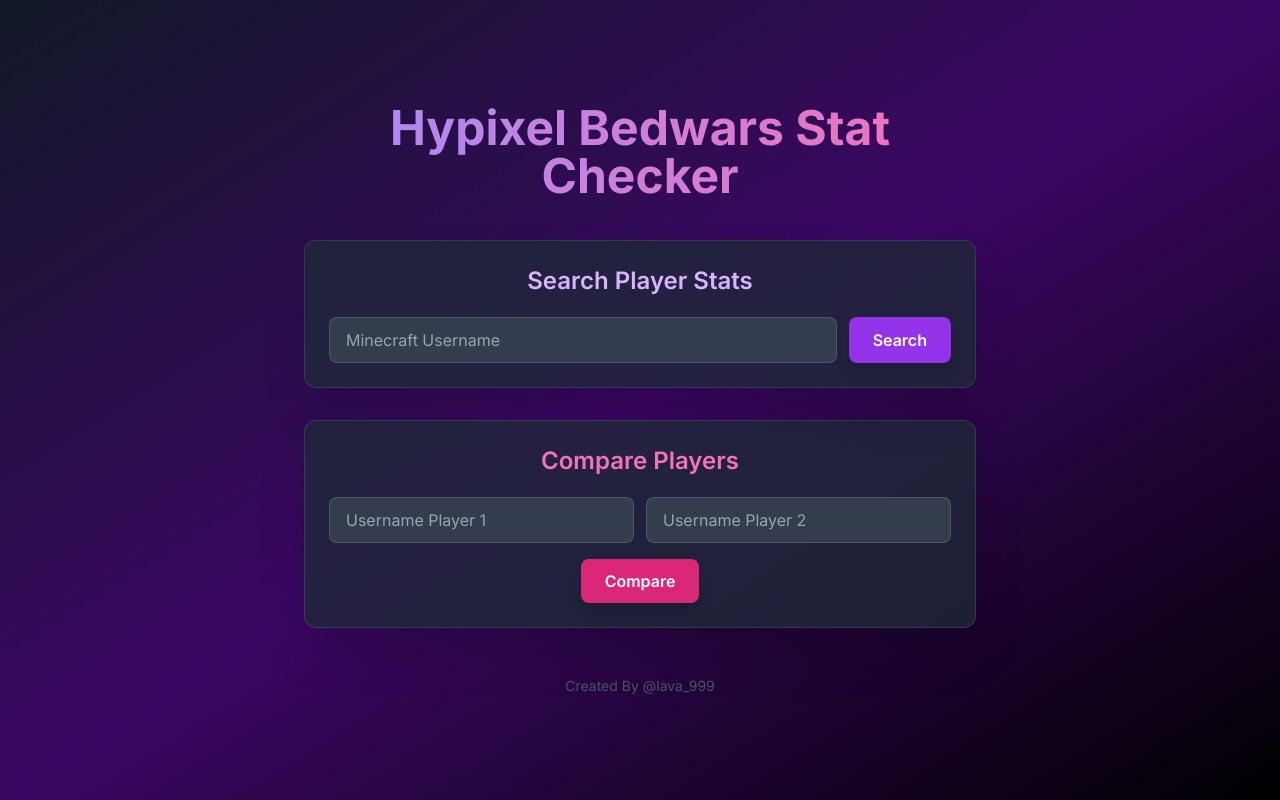
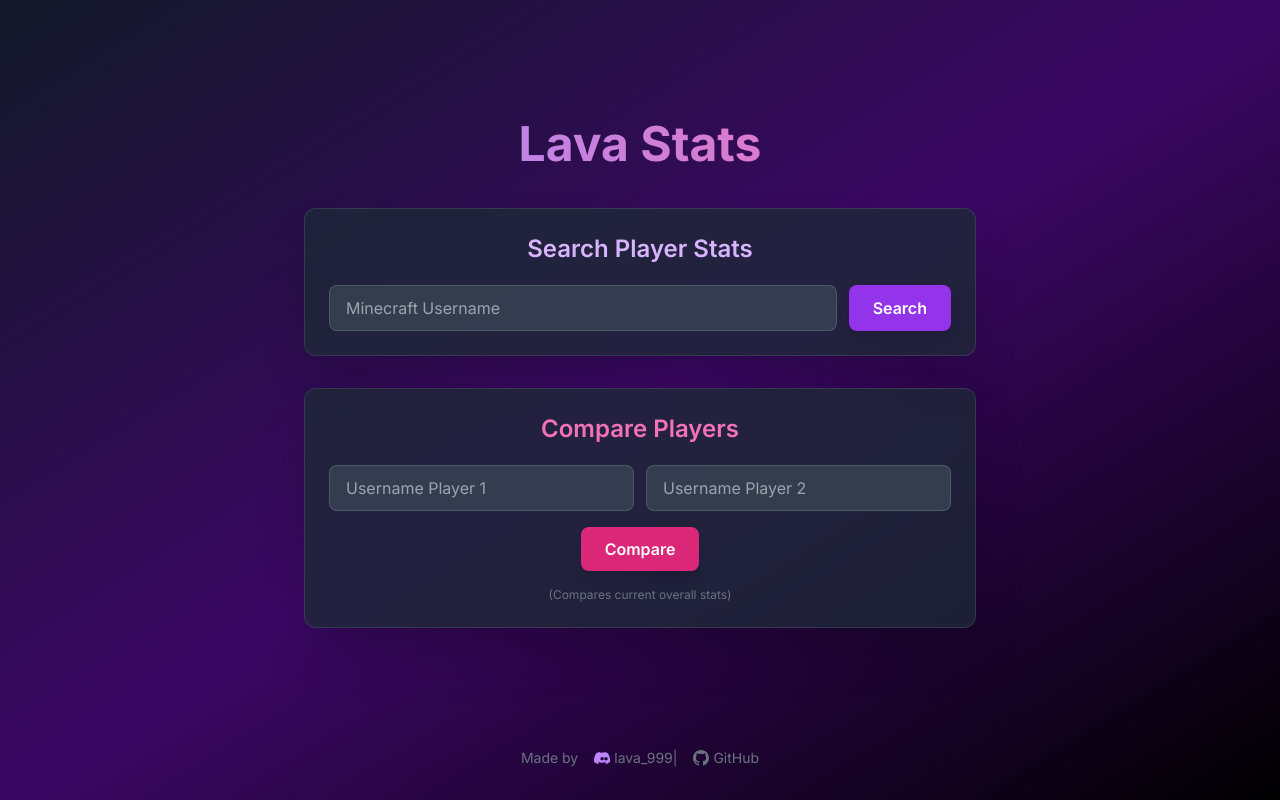
Before and after one commit to tlsstern/Lava_Stat_Checker, a Flask app: page / in a window 1280 px wide. Run offline with Flask 3, Linux system fonts and the light colour scheme; some libraries are stand-ins or nearby versions.

Commit message:
Fixed stuff

```diff
--- a/templates/index.html
+++ b/templates/index.html
@@ -3,18 +3,18 @@
 <head>
     <meta charset="UTF-8">
     <meta name="viewport" content="width=device-width, initial-scale=1.0">
-    <title>Hypixel Stat Checker</title>
+    <title>Lava Stats - Bedwars Checker</title>
     <script src="https://cdn.tailwindcss.com"></script>
     <link rel="stylesheet" href="{{ url_for('static', filename='css/style.css') }}">
     <link rel="preconnect" href="https://fonts.googleapis.com">
     <link rel="preconnect" href="https://fonts.gstatic.com" crossorigin>
     <link href="https://fonts.googleapis.com/css2?family=Inter:wght@400;500;600;700&display=swap" rel="stylesheet">
-    </head>
+</head>
 <body class="bg-gradient-to-br from-gray-900 via-purple-950 to-black text-gray-300 min-h-screen flex flex-col items-center justify-center p-4">
 
-    <div class="w-full max-w-2xl mx-auto">
+    <div class="w-full max-w-2xl mx-auto flex-grow flex flex-col justify-center">
         <h1 class="text-4xl md:text-5xl font-bold text-center mb-10 gradient-text">
-            Hypixel Bedwars Stat Checker
+            Lava Stats
         </h1>
 
         <div class="mb-8 p-6 rounded-xl shadow-2xl stat-card">
@@ -43,11 +43,31 @@
                     Compare
                 </button>
             </form>
+             <p class="text-center text-xs text-gray-500 mt-4">
+                (Compares current overall stats)
+            </p>
         </div>
     </div>
 
-    <footer class="text-center text-gray-600 mt-12 text-sm">
-        Created By @lava_999
+    <footer class="text-center text-gray-500 py-4 text-sm">
+        {# Removed mb-2 from this div #}
+        <div class="flex justify-center items-center space-x-4">
+             <span>Made by</span>
+             {# Discord Link/Info #}
+             <span class="inline-flex items-center gap-1">
+                 <svg xmlns="http://www.w3.org/2000/svg" class="h-4 w-4 text-purple-400" fill="currentColor" viewBox="0 0 16 16">
+                     <path d="M13.545 2.907a13.2 13.2 0 0 0-3.257-1.011.05.05 0 0 0-.052.025c-.141.25-.297.577-.406.833a12.2 12.2 0 0 0-3.658 0 8.2 8.2 0 0 0-.412-.833.05.05 0 0 0-.052-.025c-1.125.194-2.22.534-3.257 1.011a.04.04 0 0 0-.021.018C.356 6.024-.213 9.047.066 12.032c.001.014.01.028.021.037a13.3 13.3 0 0 0 3.995 2.02.05.05 0 0 0 .056-.019c.308-.42.582-.863.818-1.329a.05.05 0 0 0-.01-.059.05.05 0 0 0-.018-.011 8.9 8.9 0 0 1-1.24-.595.05.05 0 0 1-.02-.066.05.05 0 0 1 .015-.019c.084-.063.168-.129.248-.195a.05.05 0 0 1 .051-.007c2.619 1.165 5.48 1.165 8.1.007a.05.05 0 0 1 .053.005c.08.065.164.132.248.198a.05.05 0 0 1 .015.019.05.05 0 0 1-.02.066 8.9 8.9 0 0 1-1.24.595.05.05 0 0 0-.018.011.05.05 0 0 0-.01.059c.232.466.506.909.813 1.329a.05.05 0 0 0 .056.019 13.2 13.2 0 0 0 3.995-2.02.05.05 0 0 0 .021-.037c.334-3.451-.559-6.449-2.366-9.106a.04.04 0 0 0-.021-.018Zm-5.468 7.557a1.75 1.75 0 0 1-1.75-1.75 1.75 1.75 0 0 1 1.75-1.75 1.75 1.75 0 0 1 1.75 1.75 1.75 1.75 0 0 1-1.75 1.75Zm3.897 0a1.75 1.75 0 0 1-1.75-1.75 1.75 1.75 0 0 1 1.75-1.75 1.75 1.75 0 0 1 1.75 1.75 1.75 1.75 0 0 1-1.75 1.75Z"/>
+                 </svg>
+                 <span>lava_999</span>
+             </span> |
+             {# GitHub Link #}
+             <a href="https://github.com/tlsstern" target="_blank" rel="noopener noreferrer" class="inline-flex items-center gap-1 hover:text-purple-400 transition duration-150">
+                 <svg xmlns="http://www.w3.org/2000/svg" class="h-4 w-4" fill="currentColor" viewBox="0 0 16 16">
+                     <path d="M8 0C3.58 0 0 3.58 0 8c0 3.54 2.29 6.53 5.47 7.59.4.07.55-.17.55-.38 0-.19-.01-.82-.01-1.49-2.01.37-2.53-.49-2.69-.94-.09-.23-.48-.94-.82-1.13-.28-.15-.68-.52-.01-.53.63-.01 1.08.58 1.23.82.72 1.21 1.87.87 2.33.66.07-.52.28-.87.51-1.07-1.78-.2-3.64-.89-3.64-3.95 0-.87.31-1.59.82-2.15-.08-.2-.36-1.02.08-2.12 0 0 .67-.21 2.2.82.64-.18 1.32-.27 2-.27s1.36.09 2 .27c1.53-1.04 2.2-.82 2.2-.82.44 1.1.16 1.92.08 2.12.51.56.82 1.27.82 2.15 0 3.07-1.87 3.75-3.65 3.95.29.25.54.73.54 1.48 0 1.07-.01 1.93-.01 2.2 0 .21.15.46.55.38A8.01 8.01 0 0 0 16 8c0-4.42-3.58-8-8-8"/>
+                 </svg>
+                 GitHub
+             </a>
+        </div>
     </footer>
 
     <script src="{{ url_for('static', filename='js/main.js') }}"></script>
```
Also changed, not shown: app.py (+4 -5 lines), templates/compare.html (+12 -7 lines).
